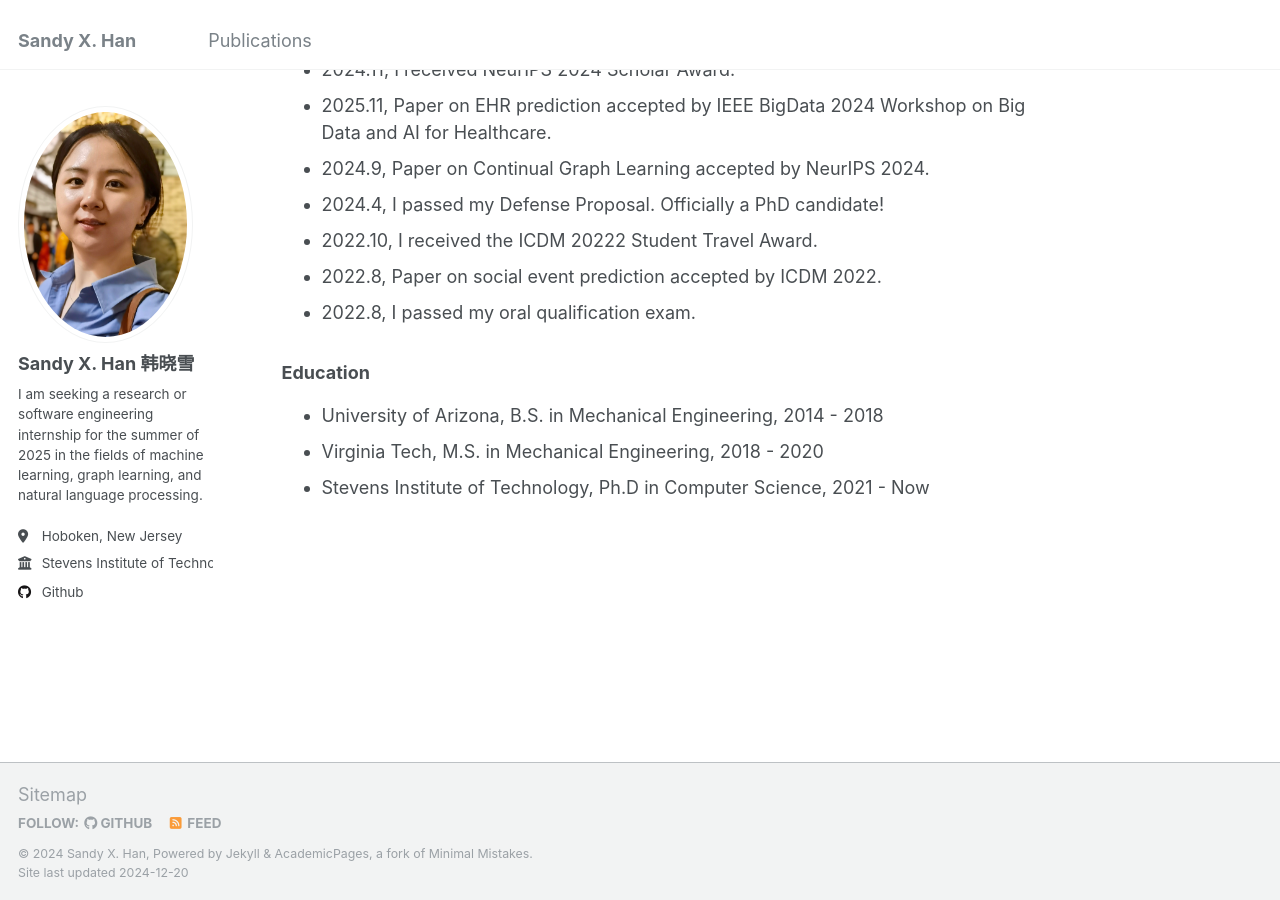
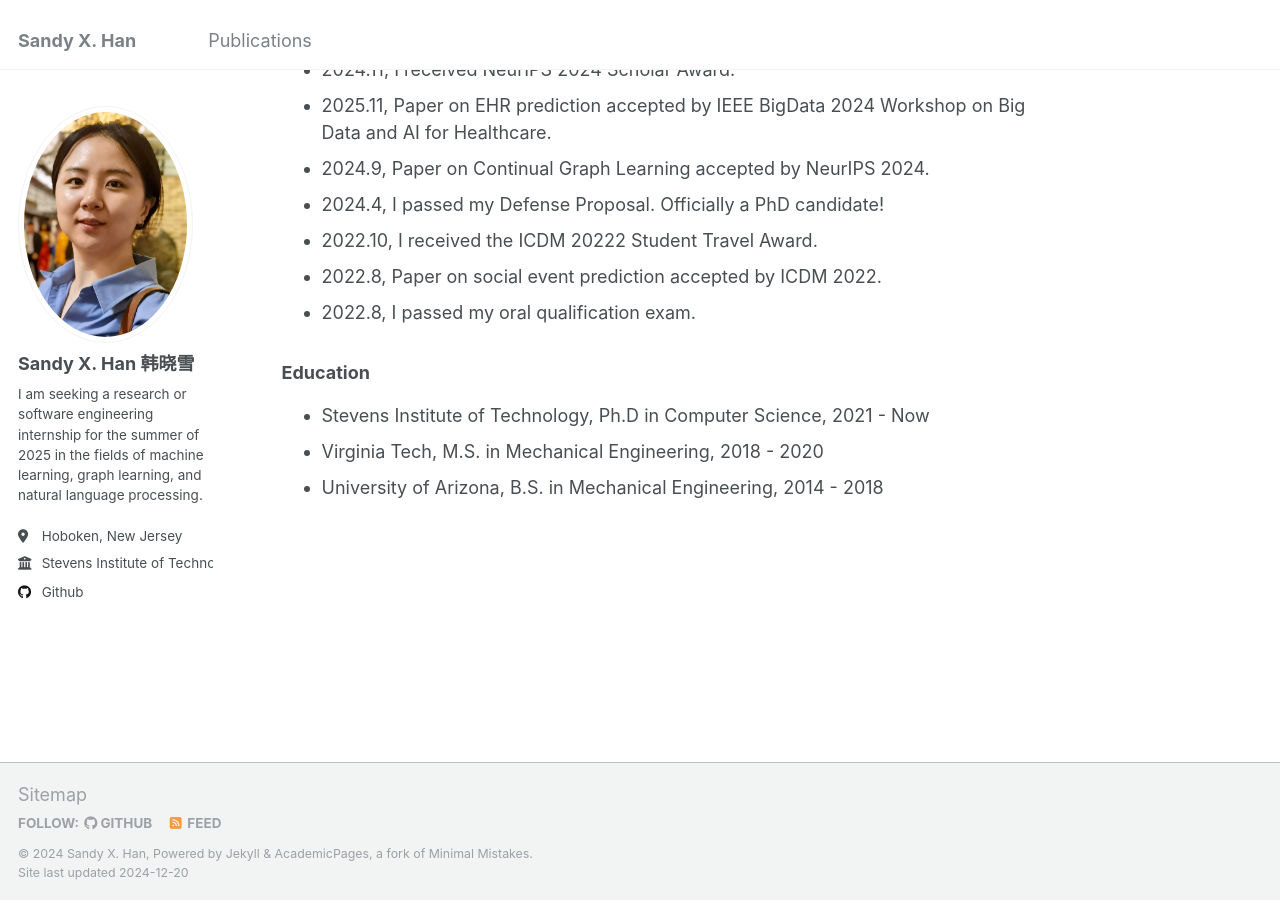
Before and after one commit to hanxiaoxue114/hanxiaoxue114.github.io, a Jekyll site: the page built from _pages/about.md, in a window 1280 px wide and 900 px high, scrolled down 697 px. Built offline with Jekyll 4.4.1, drawn with Linux system fonts in a browser that asks for light colours.

```diff
--- a/_pages/about.md
+++ b/_pages/about.md
@@ -27,6 +27,6 @@ Feel free to reach out if you share similar research interests or have innovativ
 
 ### Education
 
+* Stevens Institute of Technology, Ph.D in Computer Science, 2021 - Now
+* Virginia Tech, M.S. in Mechanical Engineering, 2018 - 2020
 * University of Arizona, B.S. in Mechanical Engineering, 2014 - 2018
-* Virginia Tech, M.S. in Mechanical Engineering, 2018 - 2020
-* Stevens Institute of Technology, Ph.D in Computer Science, 2021 - Now
```
